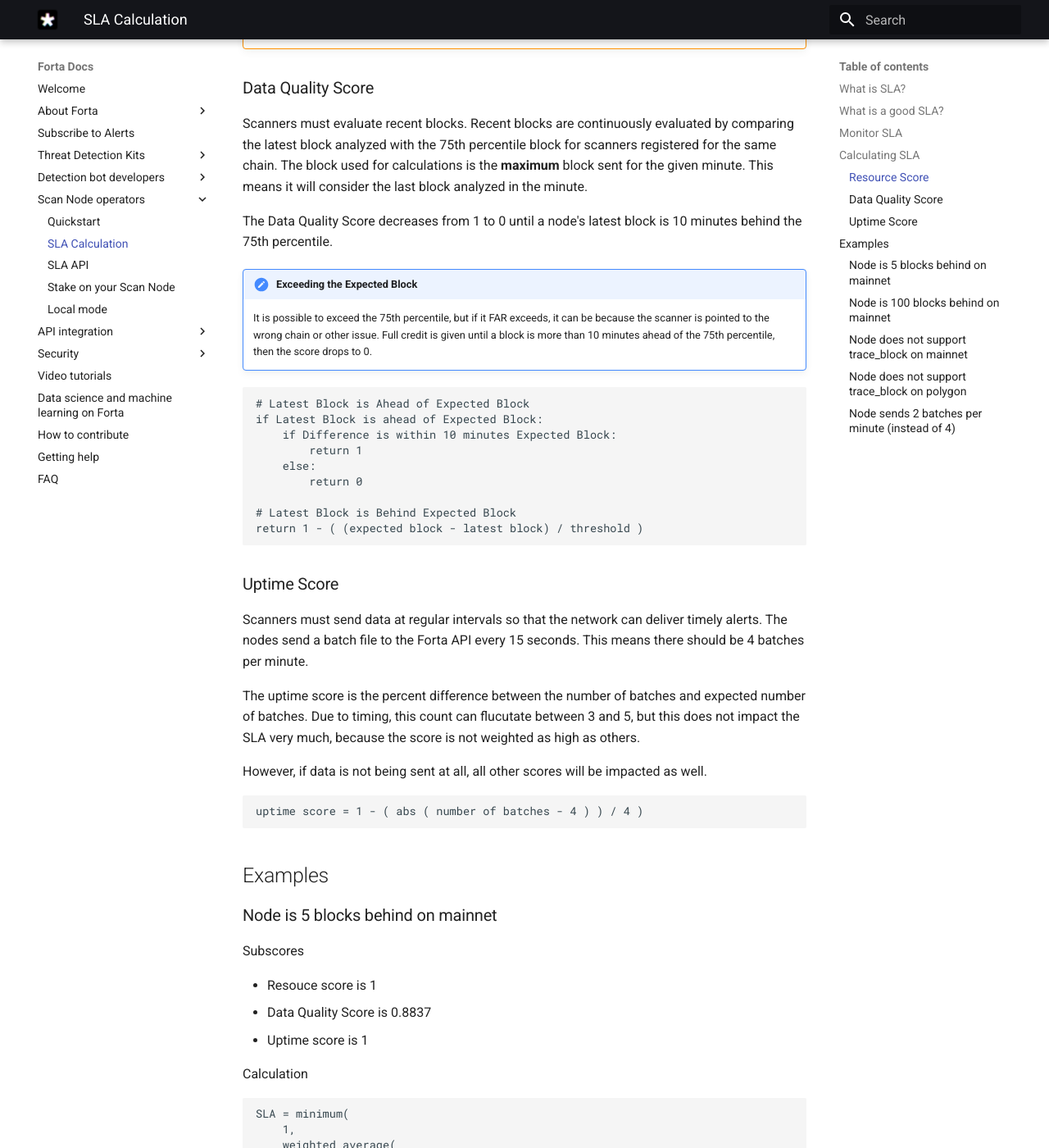
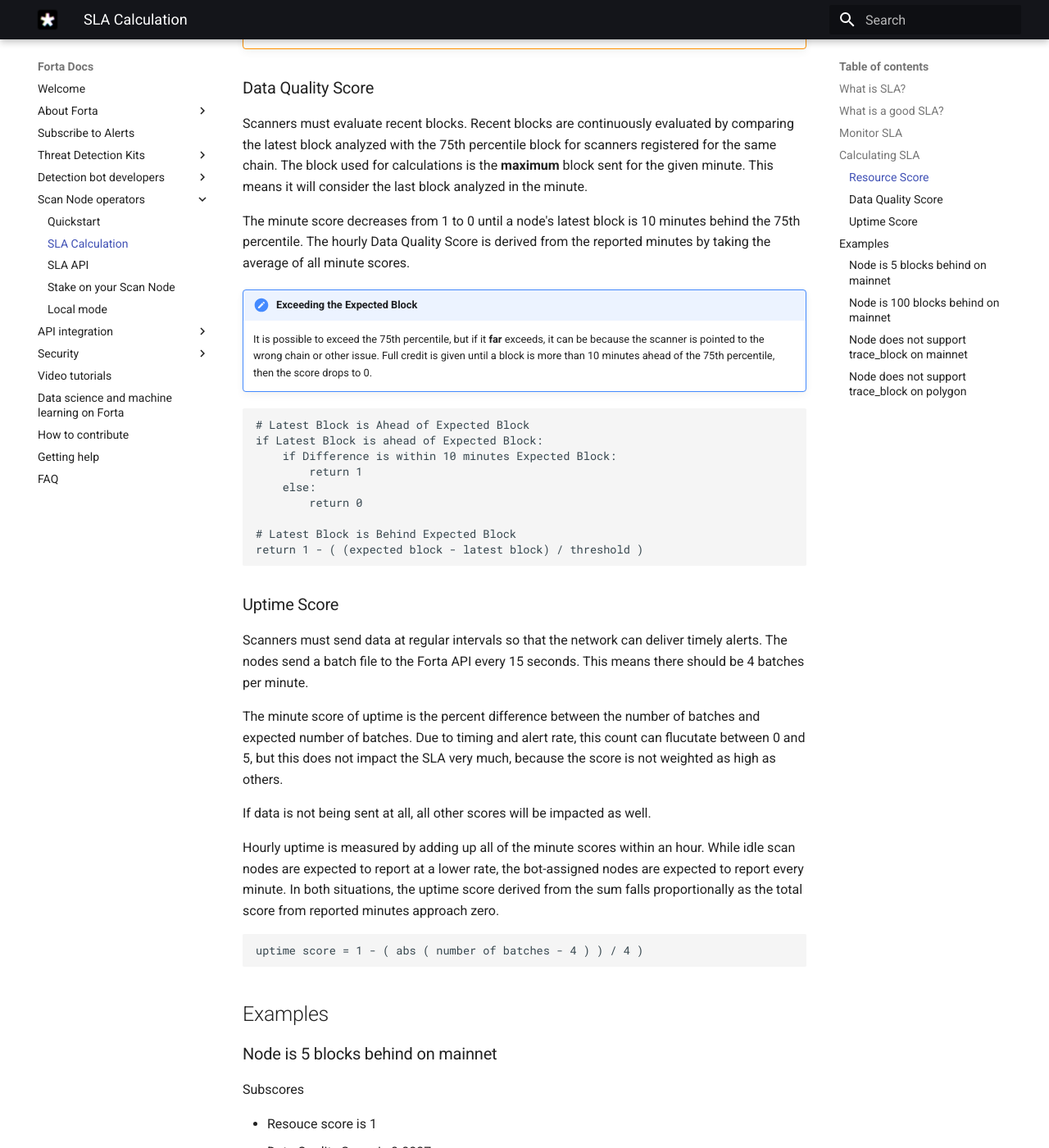
Before and after one commit to forta-network/docs, an MkDocs documentation site: the page built from docs/sla.md, in a window 1280 px wide and 1400 px high, scrolled down 1528 px. Shown: the whole window at 82% size. Built offline with MkDocs 1.6.1 and Material for MkDocs 9.7.7, drawn with Linux system fonts in a browser that asks for light colours; some of the changed text lies outside the part shown.

Commit message:
add hourly score definition to sla docs

````diff
--- a/docs/sla.md
+++ b/docs/sla.md
@@ -34,7 +34,7 @@
 )
 ```
 
-SLA is calculated per minute.  Nodes are rewarded for each minute they reliably meet the requirements of the network.
+SLA is calculated per hour. Nodes are rewarded for each hour they reliably meet the requirements of the network.
 
 ### Resource Score
 
@@ -55,10 +55,10 @@
 
 Scanners must evaluate recent blocks.  Recent blocks are continuously evaluated by comparing the latest block analyzed with the 75th percentile block for scanners registered for the same chain.  The block used for calculations is the **maximum** block sent for the given minute.  This means it will consider the last block analyzed in the minute.
 
-The Data Quality Score decreases from 1 to 0 until a node's latest block is 10 minutes behind the 75th percentile.
+The minute score decreases from 1 to 0 until a node's latest block is 10 minutes behind the 75th percentile. The hourly Data Quality Score is derived from the reported minutes by taking the average of all minute scores.
 
 !!! note "Exceeding the Expected Block"
-    It is possible to exceed the 75th percentile, but if it FAR exceeds, it can be because the scanner is pointed to the wrong chain or other issue.  Full credit is given until a block is more than 10 minutes ahead of the 75th percentile, then the score drops to 0.
+    It is possible to exceed the 75th percentile, but if it **far** exceeds, it can be because the scanner is pointed to the wrong chain or other issue.  Full credit is given until a block is more than 10 minutes ahead of the 75th percentile, then the score drops to 0.
 
 ```
 # Latest Block is Ahead of Expected Block
@@ -76,9 +76,11 @@
 
 Scanners must send data at regular intervals so that the network can deliver timely alerts.  The nodes send a batch file to the Forta API every 15 seconds.  This means there should be 4 batches per minute.
 
-The uptime score is the percent difference between the number of batches and expected number of batches.  Due to timing, this count can flucutate between 3 and 5, but this does not impact the SLA very much, because the score is not weighted as high as others.
+The minute score of uptime is the percent difference between the number of batches and expected number of batches.  Due to timing and alert rate, this count can flucutate between 0 and 5, but this does not impact the SLA very much, because the score is not weighted as high as others.
 
-However, if data is not being sent at all, all other scores will be impacted as well.
+If data is not being sent at all, all other scores will be impacted as well.
+
+Hourly uptime is measured by adding up all of the minute scores within an hour. While idle scan nodes are expected to report at a lower rate, the bot-assigned nodes are expected to report every minute. In both situations, the uptime score derived from the sum falls proportionally as the total score from reported minutes approach zero.
 
 ```
 uptime score = 1 - ( abs ( number of batches - 4 ) ) / 4 )
@@ -155,7 +157,7 @@
 
 Subscores
 
-- Resouce score is 1  (not required for polygon)
+- Resouce score is 1  (because trace is not required for polygon)
 - Data Quality Score is 1
 - Uptime score is 1
 
@@ -171,27 +173,3 @@
 ```
 
 Score is **1**
-
-### Node sends 2 batches per minute (instead of 4)
-
-!!! note "Irregular Batch Rate"
-    Generally not sending regular batches will also impact other scores.  If somehow only the number of batches is impacted but nothing else, the score is not impacted very much (as in this example).
-
-Subscores
-
-- Resouce score is 1
-- Data Quality Score is 1
-- Uptime score is 0.5
-
-Calculation
-```
-SLA = minimum(
-    1,
-    weighted_average(
-        5 * 1,
-        1 * 0.5
-    )
-)
-```
-
-Score is **0.916666667**
````
